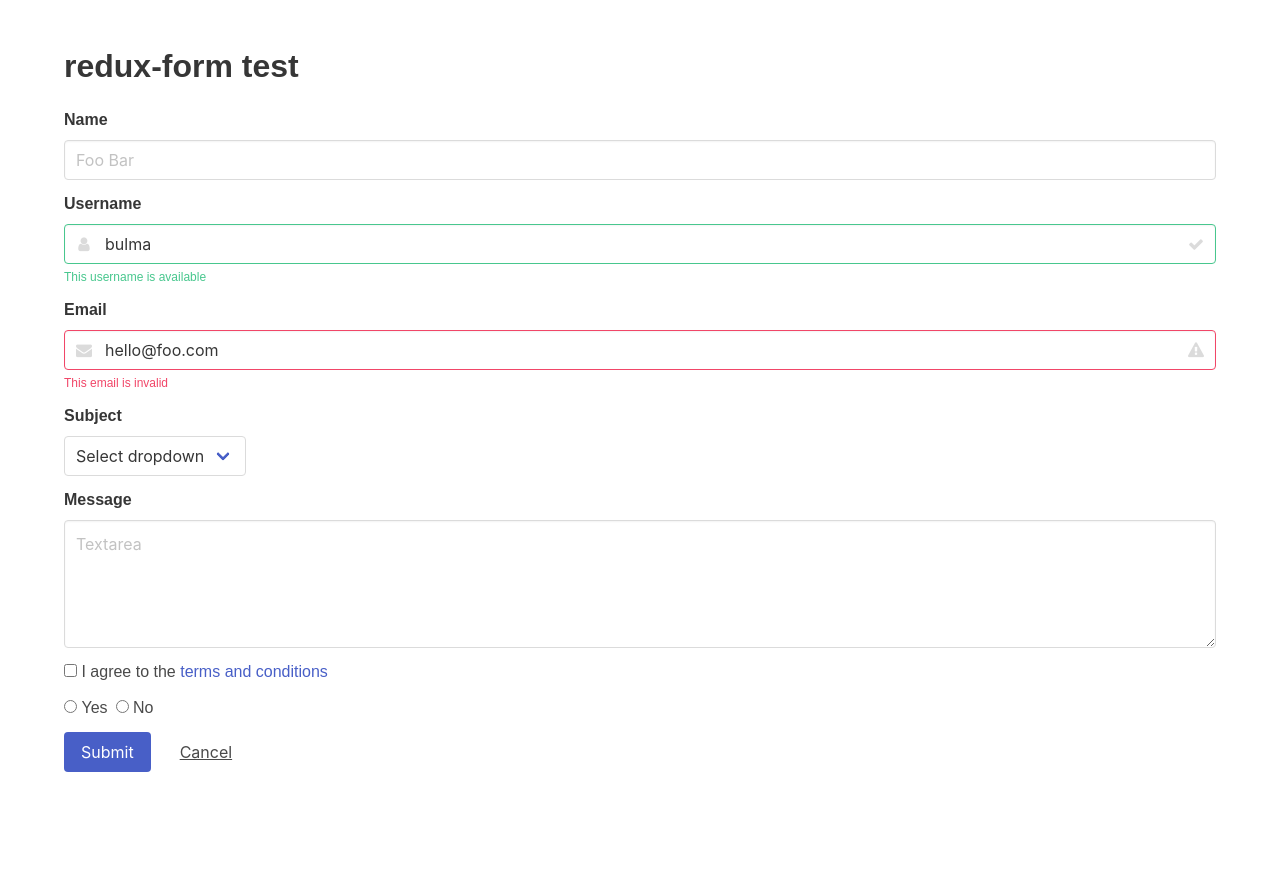
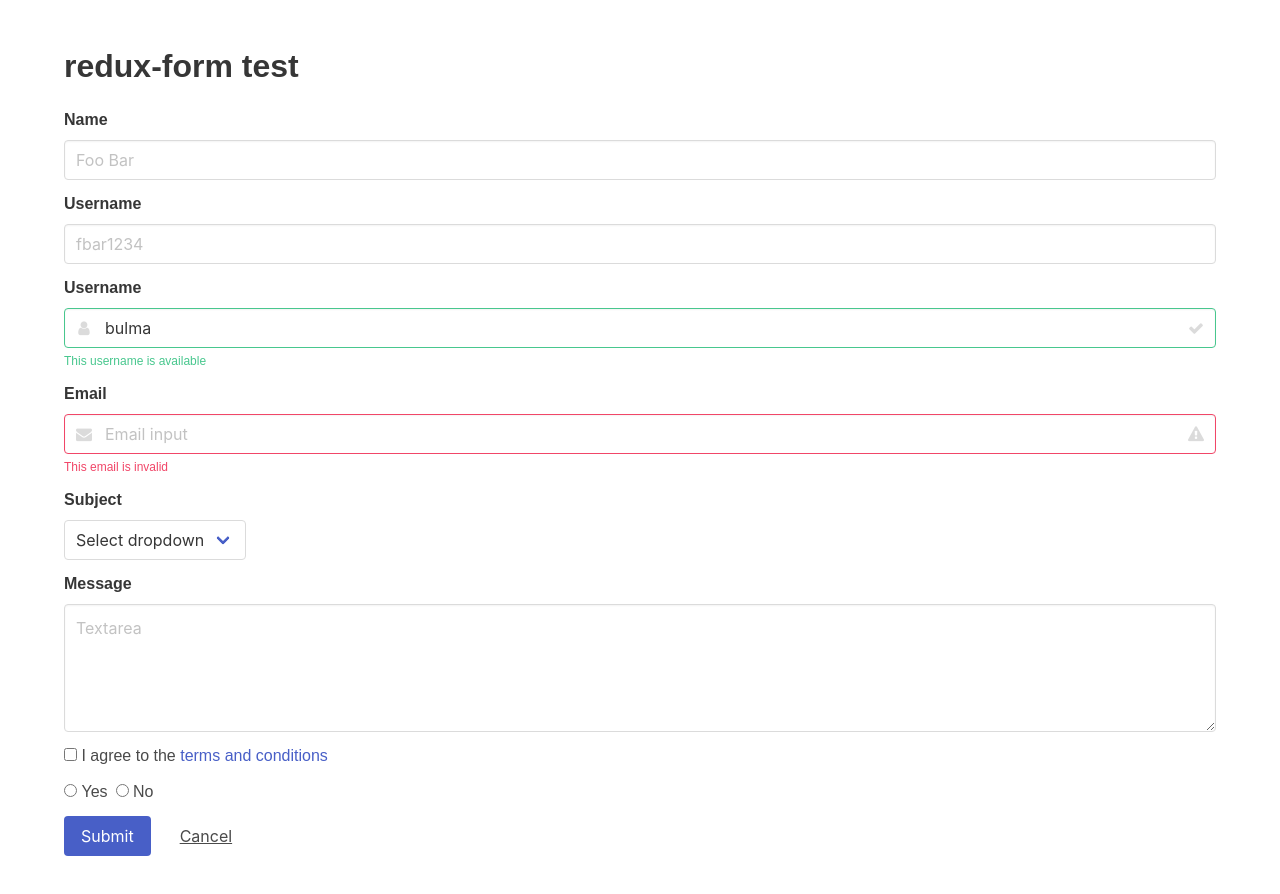
Before and after one commit to meddy/redux-form-example, a React (Create React App) app: page / in a window 1280 px wide. Shown: the top 894 px of the page. Before the commit the page ends 820 px from the top, so only its background shows below. Built offline with nearby package versions, Linux system fonts and the light colour scheme.

Commit message:
Validation WIP.

```diff
--- a/package.json
+++ b/package.json
@@ -11,7 +11,8 @@
     "react-redux": "^5.0.6",
     "react-scripts": "1.0.17",
     "redux": "^3.7.2",
-    "redux-form": "^7.2.1"
+    "redux-form": "^7.2.1",
+    "validator": "^9.3.0"
   },
   "scripts": {
     "start": "react-scripts start",
--- a/src/App.js
+++ b/src/App.js
@@ -1,11 +1,41 @@
 import React, { Component } from 'react';
-import { Field, Form, reduxForm } from 'redux-form';
+import { Field, reduxForm } from 'redux-form';
+import isAlphanumeric from 'validator/lib/isAlphanumeric';
+import isEmpty from 'validator/lib/isEmpty';
+import isEmail from 'validator/lib/isEmail';
+import isLength from 'validator/lib/isLength';
+import isIn from 'validator/lib/isIn';
+
 import TextInput from './TextInput';
 
-const validate = values => {
+const validate = ({ name = '', username = '', email = '' }) => {
   const errors = {};
-  if (!values.name) {
+  if (isEmpty(name)) {
     errors.name = 'Required';
+  }
+
+  if (isEmpty(username)) {
+    errors.username = 'Required';
+  }
+
+  if (!isAlphanumeric(username)) {
+    errors.username = 'Username can only contain numbers and letters.';
+  }
+
+  if (isIn(username, ['taken1234'])) {
+    errors.username = 'That username is taken.';
+  }
+
+  if (!isLength(username, { min: 6 })) {
+    errors.username = 'Username must be at least 6 characters.';
+  }
+
+  if (isEmpty(email)) {
+    errors.email = 'Required';
+  }
+
+  if (!isEmail(email)) {
+    errors.email = 'Email is invalid.';
   }
 
   return errors;
@@ -22,11 +52,18 @@ class App extends Component {
       <section className="section">
         <div className="container">
           <h1 className="title">redux-form test</h1>
-          <form onSubmit={this.props.handleSubmit}>
+          <form onSubmit={this.props.handleSubmit} novalidate>
             <Field
               name="name"
               placeholder="Foo Bar"
               label="Name"
+              component={TextInput}
+            />
+            <Field
+              name="username"
+              placeholder="fbar1234"
+              label="Username"
+              success="That username is available."
               component={TextInput}
             />
 
@@ -56,7 +93,6 @@ class App extends Component {
                   className="input is-danger"
                   type="email"
                   placeholder="Email input"
-                  value="hello@foo.com"
                 />
                 <span className="icon is-small is-left">
                   <i className="fa fa-envelope" />
--- a/src/TextInput.js
+++ b/src/TextInput.js
@@ -1,29 +1,42 @@
 import React from 'react';
+import classNames from 'classnames';
 
-const TextInput = props => {
-  const {
-    input: { value, onChange, name },
-    meta: { error, submitFailed },
-    label,
-    placeholder
-  } = props;
-  console.log(props);
+const TextInput = ({
+  input: { value, onChange, name },
+  meta: { error, submitFailed, valid },
+  label,
+  placeholder,
+  success
+}) => {
+  const showError = submitFailed && error;
+  const showSuccess = valid && success;
+  const inputClassName = classNames({
+    input: true,
+    'is-danger': showError,
+    'is-success': valid
+  });
   return (
     <div className="field">
       <label className="label">{label}</label>
       <div className="control">
         <input
-          className="input"
           type="text"
+          className={inputClassName}
           placeholder={placeholder}
           name={name}
           onChange={onChange}
           value={value}
         />
       </div>
-      {submitFailed && error && <p className="help is-danger">{error}</p>}
+      {showError && <p className="help is-danger">{error}</p>}
+      {showSuccess && <p className="help is-success">{success}</p>}
     </div>
   );
 };
 
+TextInput.defaultProps = {
+  required: false,
+  success: ''
+};
+
 export default TextInput;
```
Also changed, not shown: 1 other file (tests, documents, lock files or other folders).
